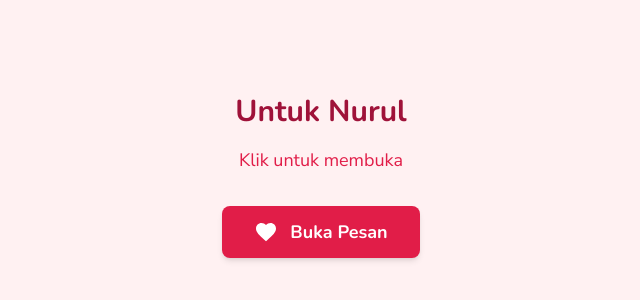
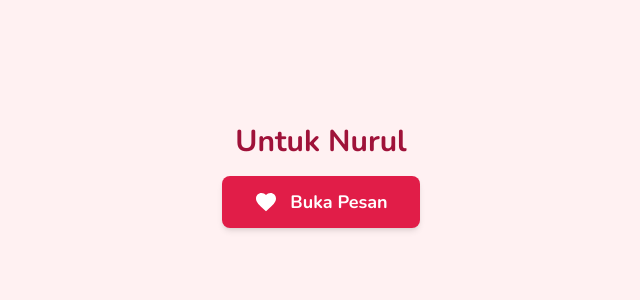
Before and after one commit to alfianda/Nurul, a plain HTML site: page index.html in a window 1280 px wide. Shown: the part 224-524 px from the top of the page, without its empty margins (319-959 px from the left). Drawn offline with nearby package versions, Linux system fonts and the light colour scheme.

Commit message:
Refactor button style and revise text content
Updated button styling and modified a paragraph for clarity.

```diff
--- a/index.html
+++ b/index.html
@@ -34,8 +34,7 @@
     <div id="overlay" class="fixed inset-0 bg-rose-50 flex flex-col items-center justify-center z-50">
         <div class="text-center p-8">
             <h2 class="font-nunito text-3xl font-bold text-rose-800 mb-4">Untuk Nurul</h2>
-            <p class="text-rose-600 mb-8 text-lg">Klik untuk membuka</p>
-            <button id="buka-pesan" class="bg-rose-600 text-white font-bold py-3 px-8 rounded-lg shadow-md hover:bg-rose-700 transition-all duration-300 flex items-center space-x-3 font-nunito text-lg">
+            <button id="buka-pesan" class="bg-rose-600 text-white font-bold py-3 px-8 rounded-lg shadow-md hover:bg-rose-700 transition-all duration-300 flex items-center space-x-3 font-nunito text-lg mt-4">
                 <svg class="w-6 h-6" xmlns="http://www.w3.org/2000/svg" fill="currentColor" viewBox="0 0 24 24">
                     <path d="M12 21.35l-1.45-1.32C5.4 15.36 2 12.28 2 8.5 2 5.42 4.42 3 7.5 3c1.74 0 3.41.81 4.5 2.09C13.09 3.81 14.76 3 16.5 3 19.58 3 22 5.42 22 8.5c0 3.78-3.4 6.86-8.55 11.54L12 21.35z"/>
                 </svg>
@@ -66,7 +65,7 @@
         <div class="space-y-6 text-rose-900 text-base sm:text-lg leading-relaxed">
             <p>Nurul, terima kasih banyak sudah membangkitkan semangatku lagi dan menyembuhkan luka lamaku.</p>
 
-            <p>Sebulan sebelumnya, aku berdoa agar ada seseorang yang bisa membuatku melupakan hal yang sangat sulit kulupakan, dan tanpa aku sangka doa aku seakan terkabul dengan hadirnya nurul.</p>
+            <p>Sebulan sebelumnya, aku berdoa agar ada seseorang yang bisa membuatku melupakan hal yang sangat sulit kulupakan, dan seakan doa aku terkabul dengan hadirnya nurul.</p>
 
             <p>Saat bertemu aku disambut. Saat pulang aku diperhatikan. Saat sendiri ada yang menemaniku. Saat aku salah ada yang mengingatkanku. Hidupku terasa hangat. Aku belum pernah merasakan hal ini sebelumnya.</p>
 
```
